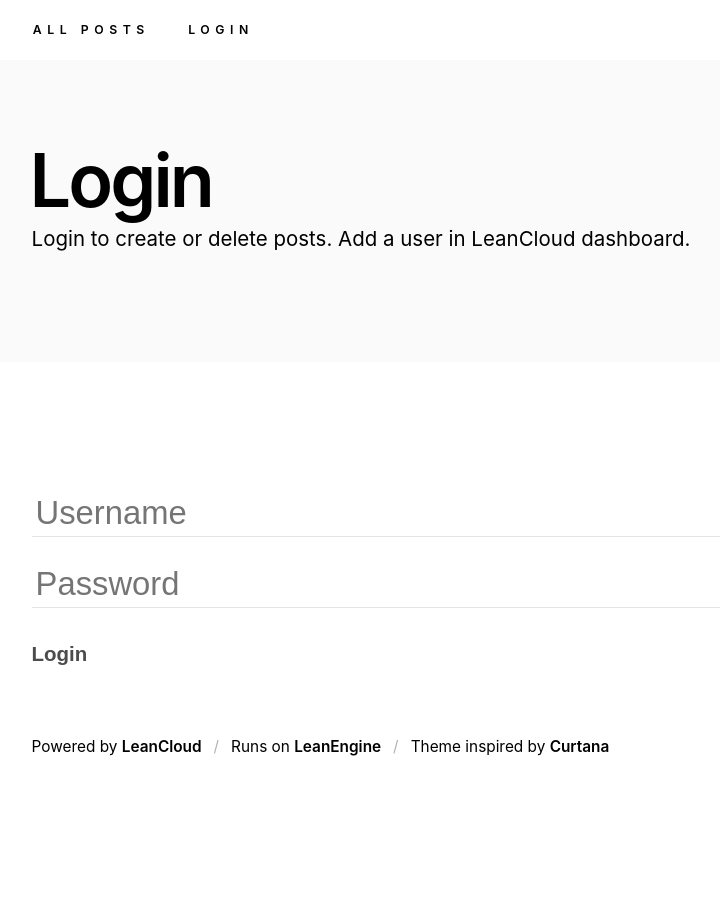
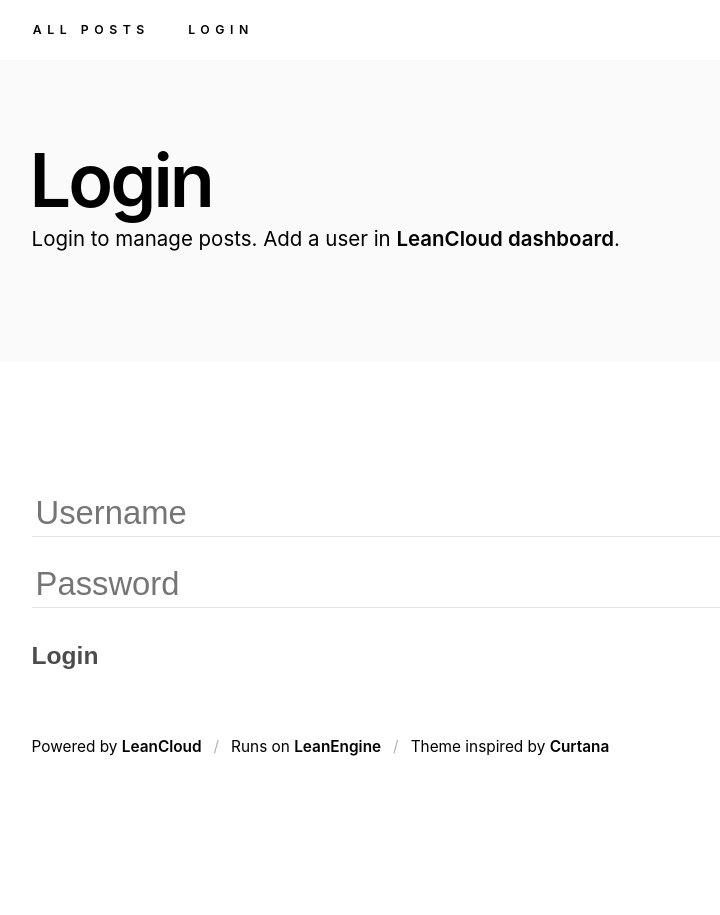
Before and after one commit to nervouna/Cuneiform, a Python web app: template templates/user_login.html in a window 1280 px wide. Shown: the whole page, without its empty margins (250-970 px from the left). Run offline with Jinja, Linux system fonts and the light colour scheme; the template is opened without the code that fills it, so the values that code supplies are empty.

Commit message:
styles: minor style tweak.

```diff
--- a/static/style.css
+++ b/static/style.css
@@ -305,10 +305,10 @@ textarea.post-content {
 input[type="submit"]  {
     border: none;
     background: none;
-    width: 10vw;
+    width: 100%;
+    font-size: 120%;
     text-align: left;
     padding: 10px 0;
-    font-size: 1.6vw;
     color: rgba(0,0,0,0.7);
     cursor: pointer;
     font-weight: 700;
--- a/templates/user_login.html
+++ b/templates/user_login.html
@@ -3,7 +3,7 @@
 {% block content %}
 <header>
     <h1>Login</h1>
-    <p>Login to create or delete posts. Add a user in LeanCloud dashboard.</p>
+    <p>Login to manage posts. Add a user in <a href="https://leancloud.cn/dashboard/">LeanCloud dashboard</a>.</p>
 </header>
     <form action="{{ url_for('login') }}" method="post">
         <input type="text" name="username" placeholder="Username">
```
